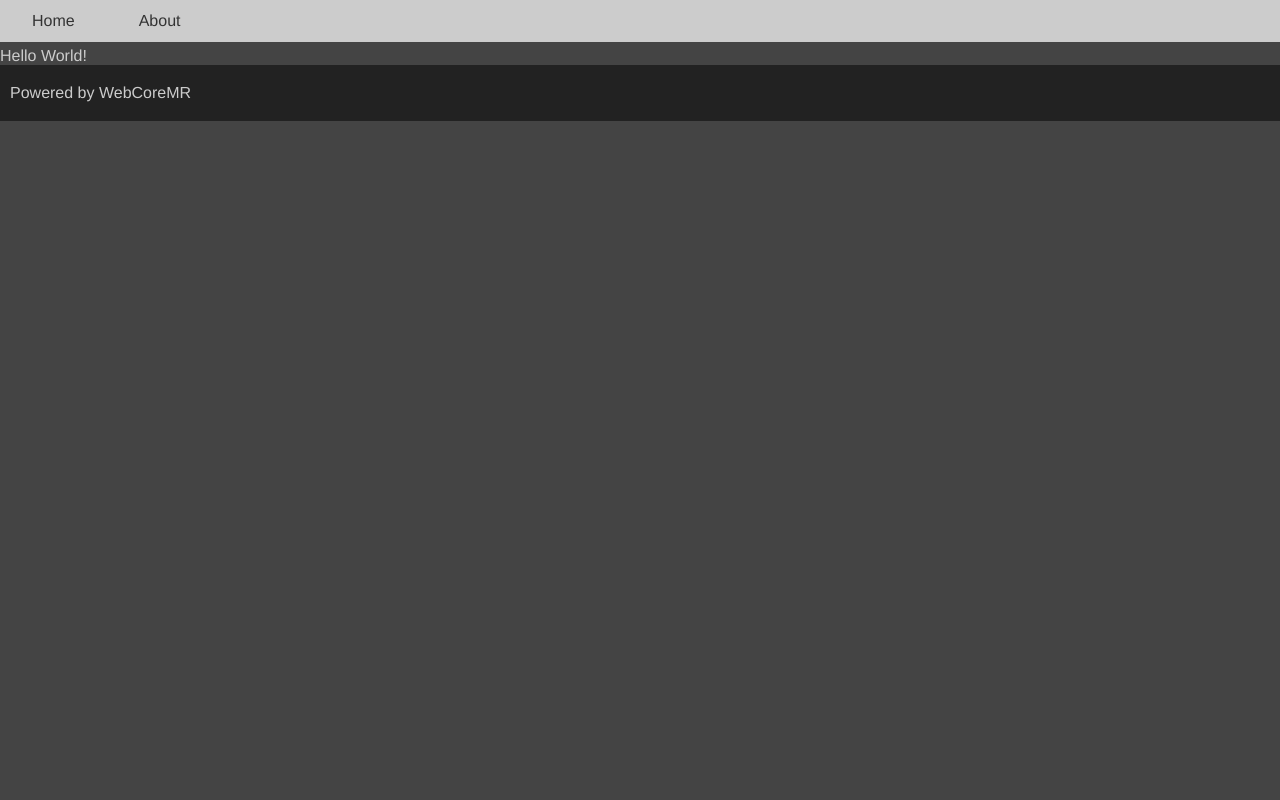
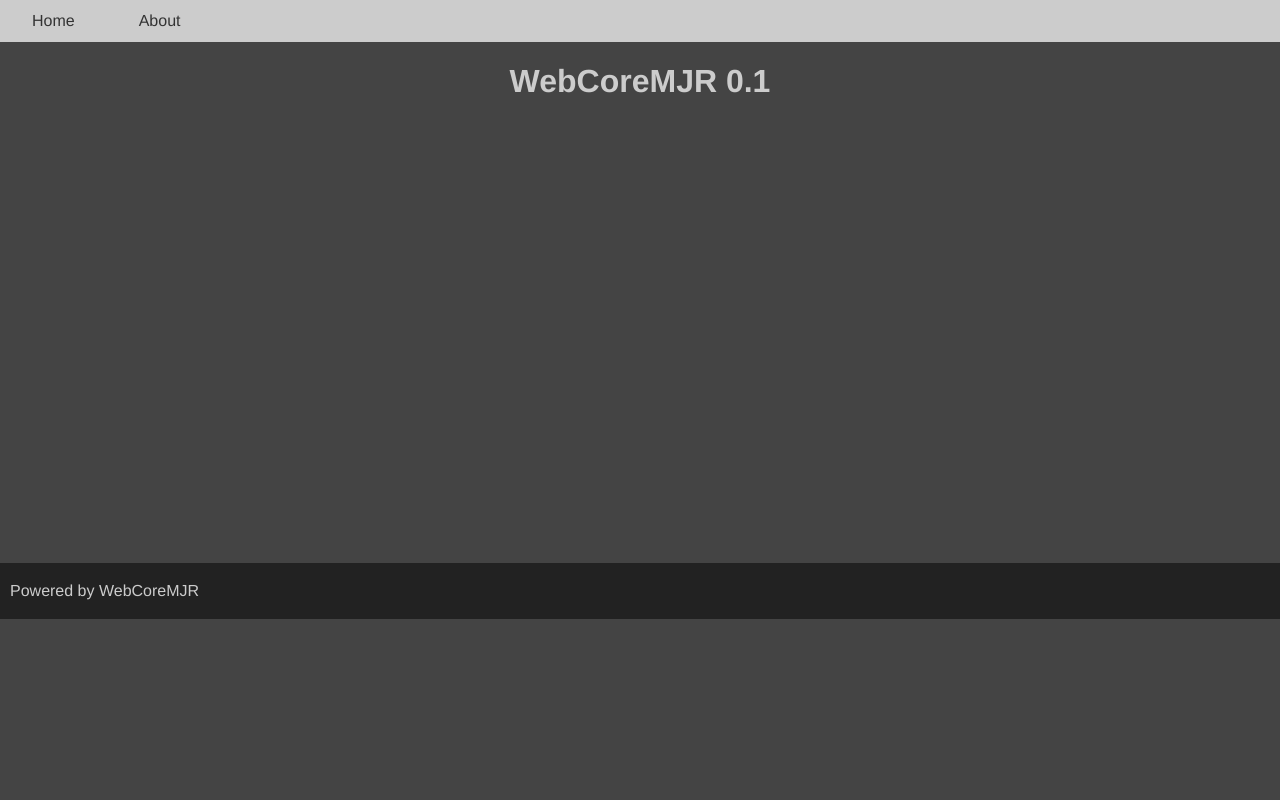
Before and after one commit to mreishman/Portfolio-Website, a PHP site: page / in a window 1280 px wide. Run offline with PHP 8.4, Linux system fonts and the light colour scheme; style sheets or scripts are compiled from the project's sources.

Commit message:
some style changes

```diff
--- a/core/content/base/footer.php
+++ b/core/content/base/footer.php
@@ -1,3 +1,3 @@
 <footer>
-	<p>Powered by WebCoreMR</p>
+	<p>Powered by WebCoreMJR</p>
 </footer>
--- a/core/content/homepage/home.php
+++ b/core/content/homepage/home.php
@@ -1 +1,5 @@
-Hello World!
+<div>
+	<h1 style="text-align: center;" >
+		WebCoreMJR 0.1
+	</h1>
+</div>
--- a/core/content/templates/oneColumn.php
+++ b/core/content/templates/oneColumn.php
@@ -5,10 +5,10 @@
 		<!-- Load css / js dynamically below -->
 	</head>
 	<body>
-		<?php
-			require_once($core->getModule($layoutFileGen,"header"));
-			require_once($core->getContent($baseXmlGen));
-			require_once($core->getModule($layoutFileGen,"footer"));
-		?>
+		<?php require_once($core->getModule($layoutFileGen,"header")); ?>
+		<div class="mainContent" >
+			<?php require_once($core->getContent($baseXmlGen)); ?>
+		</div>
+		<?php require_once($core->getModule($layoutFileGen,"footer")); ?>
 	</body>
 </html>
--- a/core/css/base.css
+++ b/core/css/base.css
@@ -14,4 +14,8 @@ header {
   background-color: #CCC;
 }
 
+.mainContent {
+  min-height: 500px;
+}
+
 /*# sourceMappingURL=base.css.map */
--- a/core/sass/base.scss
+++ b/core/sass/base.scss
@@ -15,3 +15,7 @@ footer{
 header{
 	background-color: $backgroundColorAlt;
 }
+
+.mainContent{
+	min-height: 500px;
+}
```
Also changed, not shown: 1 other file.
